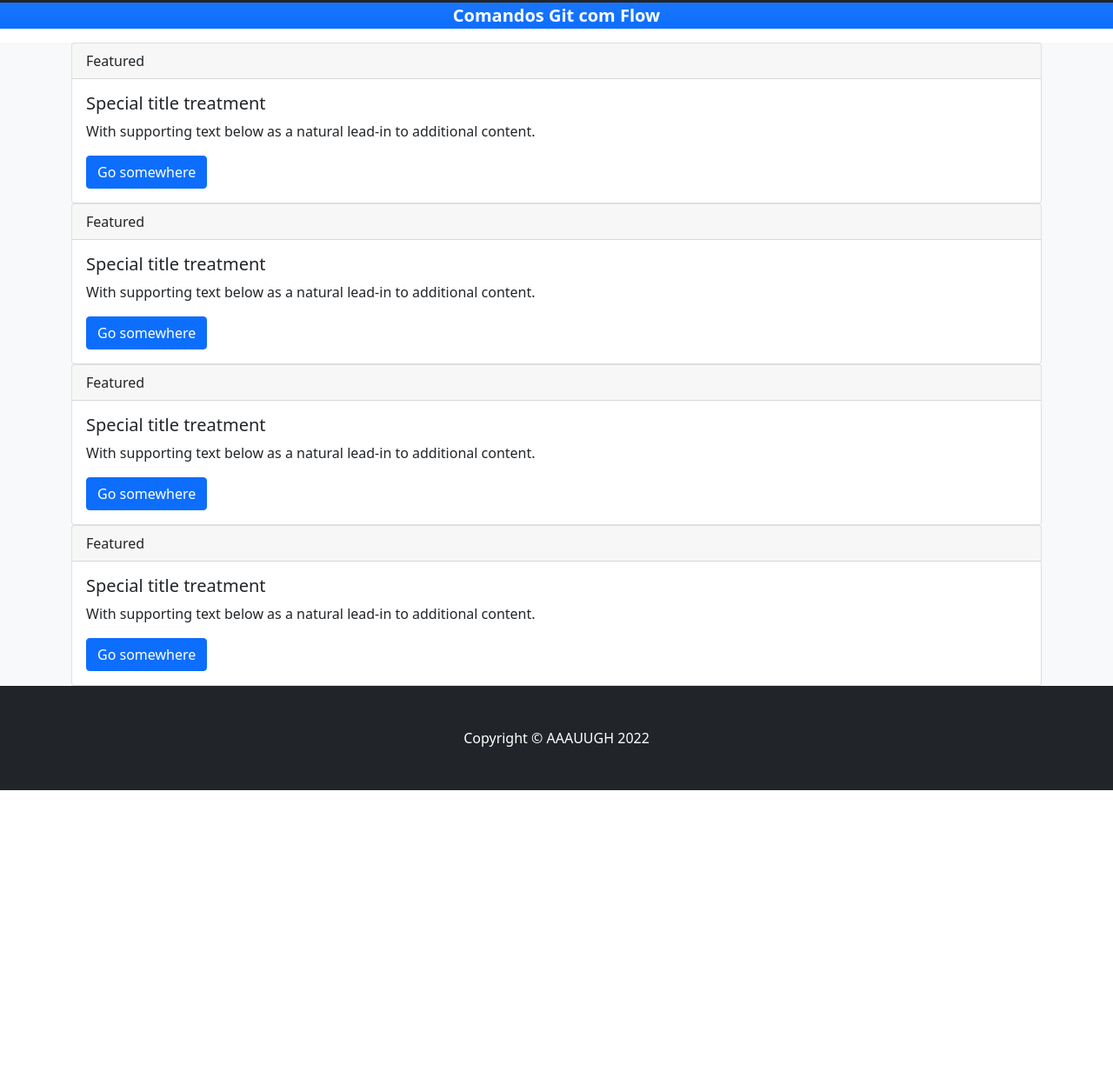
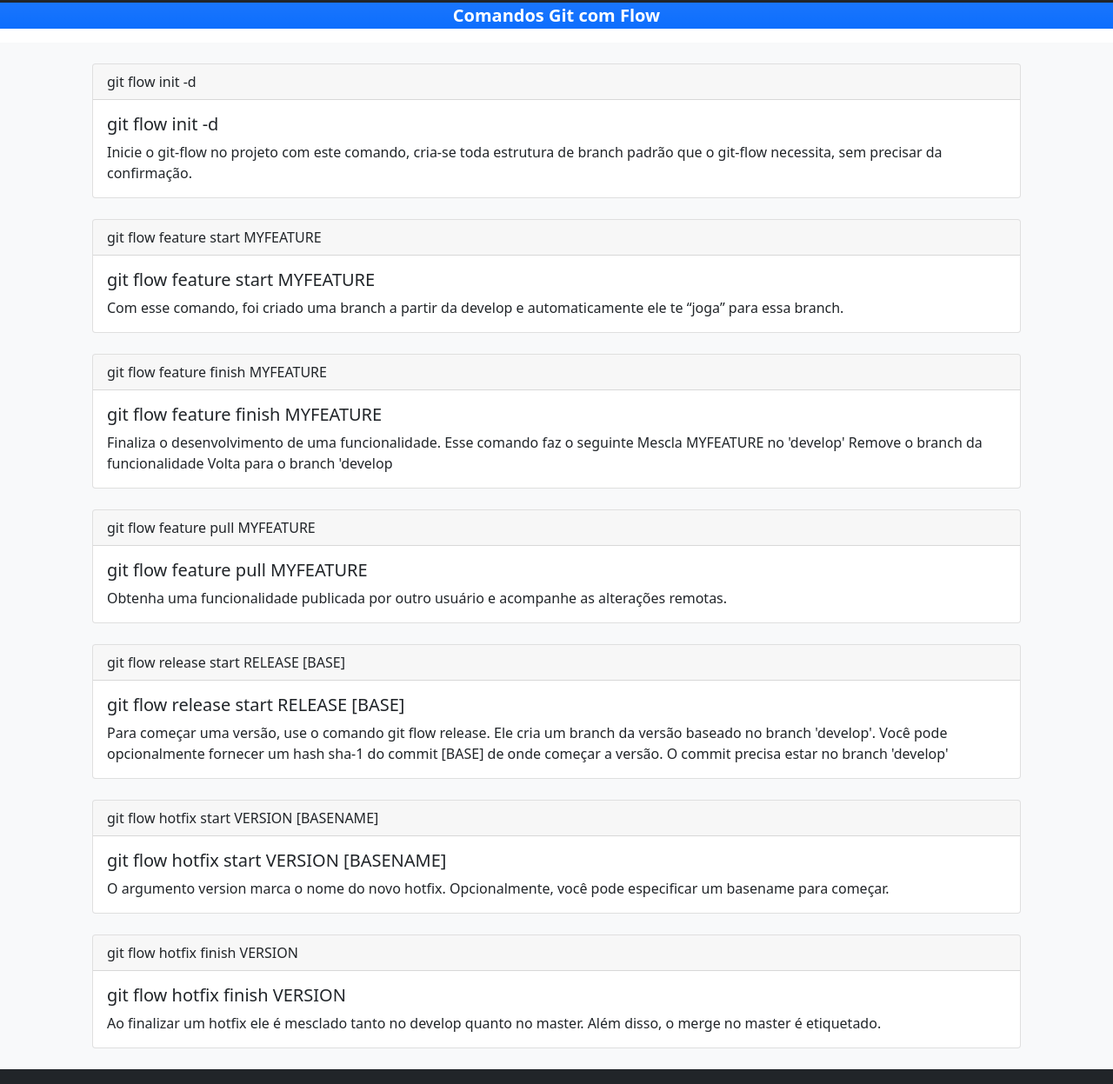
Before and after one commit to VinciPy/si03.gitflow, a website: page src/pages/page1.html in a window 1280 px wide. Shown: the part 53-1300 px from the top of the page at 87% size. Before the commit the page ends 962 px from the top, so only its background shows below. Drawn offline with nearby package versions, Linux system fonts and the light colour scheme; files that its build step writes are made by us from their sources.

Commit message:
feat: commands git flow

```diff
--- a/src/pages/page1.html
+++ b/src/pages/page1.html
@@ -34,47 +34,79 @@
         <!-- Questions section-->
         <section class="bg-light d-flex" id="questions">
             <div class="container">
-                <div class="card">
+                <div class="card m-4">
                     <div class="card-header">
-                        Featured
+                        git flow init -d
                     </div>
                     <div class="card-body">
-                        <h5 class="card-title">Special title treatment</h5>
-                        <p class="card-text">With supporting text below as a natural lead-in to additional content.</p>
-                        <a href="#" class="btn btn-primary">Go somewhere</a>
+                        <h5 class="card-title">git flow init -d</h5>
+                        <p class="card-text">Inicie o git-flow no projeto com este comando, cria-se toda estrutura de branch padrão que o git-flow necessita, sem precisar da confirmação.</p>
                     </div>
                 </div>
 
-                <div class="card">
+                <div class="card m-4">
                     <div class="card-header">
-                        Featured
+                        git flow feature start MYFEATURE
                     </div>
                     <div class="card-body">
-                        <h5 class="card-title">Special title treatment</h5>
-                        <p class="card-text">With supporting text below as a natural lead-in to additional content.</p>
-                        <a href="#" class="btn btn-primary">Go somewhere</a>
+                        <h5 class="card-title">git flow feature start MYFEATURE</h5>
+                        <p class="card-text">Com esse comando, foi criado uma branch a partir da develop e automaticamente ele te “joga” para essa branch.</p>
                     </div>
                 </div>
 
-                <div class="card">
+                <div class="card m-4">
                     <div class="card-header">
-                        Featured
+                        git flow feature finish MYFEATURE
                     </div>
                     <div class="card-body">
-                        <h5 class="card-title">Special title treatment</h5>
-                        <p class="card-text">With supporting text below as a natural lead-in to additional content.</p>
-                        <a href="#" class="btn btn-primary">Go somewhere</a>
+                        <h5 class="card-title">
+                        git flow feature finish MYFEATURE
+                    </h5>
+                        <p class="card-text"> Finaliza o desenvolvimento de uma funcionalidade. Esse comando faz o seguinte
+                            Mescla MYFEATURE no 'develop'
+                            Remove o branch da funcionalidade
+                            Volta para o branch 'develop</p>
                     </div>
                 </div>
 
-                <div class="card">
+                <div class="card m-4">
                     <div class="card-header">
-                        Featured
+                        git flow feature pull MYFEATURE
                     </div>
                     <div class="card-body">
-                        <h5 class="card-title">Special title treatment</h5>
-                        <p class="card-text">With supporting text below as a natural lead-in to additional content.</p>
-                        <a href="#" class="btn btn-primary">Go somewhere</a>
+                        <h5 class="card-title">git flow feature pull MYFEATURE</h5>
+                        <p class="card-text">Obtenha uma funcionalidade publicada por outro usuário e acompanhe as alterações remotas.</p>
+                    </div>
+                </div>
+
+                <div class="card m-4">
+                    <div class="card-header">
+                        git flow release start RELEASE [BASE]
+                    </div>
+                    <div class="card-body">
+                        <h5 class="card-title"> git flow release start RELEASE [BASE] </h5>
+                        <p class="card-text">Para começar uma versão, use o comando git flow release. Ele
+                            cria um branch da versão baseado no branch 'develop'. Você pode opcionalmente fornecer um hash sha-1 do commit [BASE] de onde começar a versão. O commit precisa estar no branch 'develop'</p>
+                    </div>
+                </div>
+
+                <div class="card m-4">
+                    <div class="card-header">
+                        git flow hotfix start VERSION [BASENAME]
+                    </div>
+                    <div class="card-body">
+                        <h5 class="card-title">git flow hotfix start VERSION [BASENAME]</h5>
+                        <p class="card-text">O argumento version marca o nome do novo hotfix. Opcionalmente, você pode especificar um basename para começar.</p>
+                    </div>
+                </div>
+
+                <div class="card m-4">
+                    <div class="card-header">
+                        git flow hotfix finish VERSION
+                    </div>
+                    <div class="card-body">
+                        <h5 class="card-title">git flow hotfix finish VERSION </h5>
+                        <p class="card-text">Ao finalizar um hotfix ele é mesclado tanto no develop quanto no master. Além disso, o merge no master é etiquetado.</p>
                     </div>
                 </div>
             </div>
```
